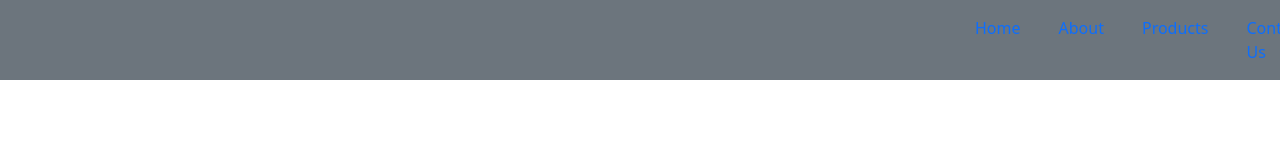
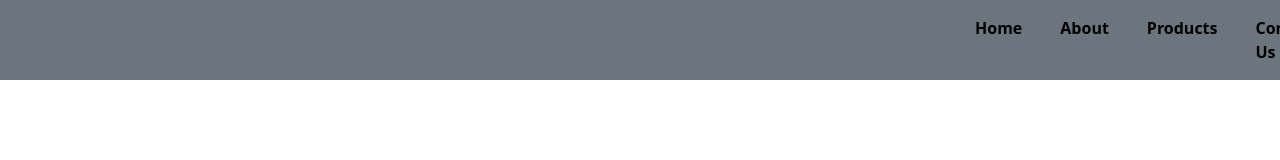
Before and after one commit to duraipd/FulcrumDemo, a plain HTML site: page index.html in a window 1280 px wide. Shown: the top 160 px of the page. Drawn offline with nearby package versions, Linux system fonts and the light colour scheme.

Commit message:
font changes

```diff
--- a/index.html
+++ b/index.html
@@ -16,17 +16,17 @@
     <nav class="navbar navbar-expand-lg  bg-secondary  sticky-top" data-aos="fade-up">
             <div class="collapse navbar-collapse nbar1" id="collapsibleNavbar" >
               <ul class="navbar-nav">
-                <li class="nav-item"  style=" margin-left: 955px; padding-left: 12px;">
-                  <a class="nav-link active" aria-current="page" href="#" >Home</a>
+                <li class="nav-item"  style=" margin-left: 955px; padding-left: 12px; ">
+                  <a class="nav-link active" aria-current="page" href="#" style="color: black;font-weight: bolder;">Home</a>
                 </li>
                 <li class="nav-item"  style=" padding-left: 22px;" >
-                  <a class="nav-link about" href="#about">About</a>
+                  <a class="nav-link about" href="#about"style="color: black;font-weight: bolder;">About</a>
                 </li>
                 <li class="nav-item"  style=" padding-left: 22px;" >
-                  <a class="nav-link" href="#contact">Products</a>
+                  <a class="nav-link" href="#contact"style="color: black;font-weight: bolder;">Products</a>
                 </li>
                 <li class="nav-item" style=" padding-left: 22px;" >
-                    <a class="nav-link" href="#service">Contact Us</a>
+                    <a class="nav-link" href="#service" style="color: black; font-weight: bolder;" >Contact Us</a>
                 </li>
               </ul>
             </div>
```
